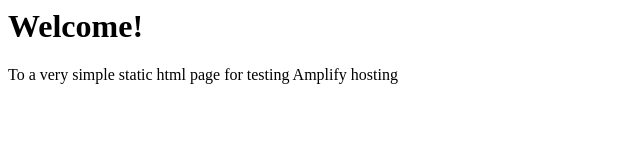
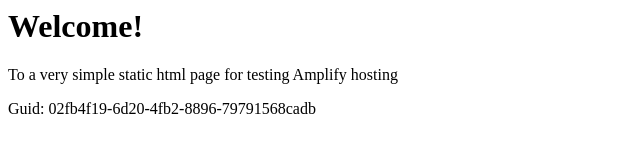
Before and after one commit to aws-aemilia-pdx/Github-PR-Commit-Integration-Test-DoNotTouch-Gith-OKSLNVO2-v1-prod-us-west-2, a website: page src/index.html in a window 1280 px wide. Shown: the whole page, without its empty margins (0-640 px from the left). Drawn offline with Linux system fonts and the light colour scheme.

Commit message:
commit from integ tests

```diff
--- a/src/index.html
+++ b/src/index.html
@@ -1,3 +1,5 @@
+
+
 <html lang="en">
 
 <head>
@@ -10,6 +12,6 @@
 <body>
     <h1>Welcome!</h1>
     <p>To a very simple static html page for testing Amplify hosting</p>
-</body>
+    <p>Guid: 02fb4f19-6d20-4fb2-8896-79791568cadb</p></body>
 
 </html>
```
